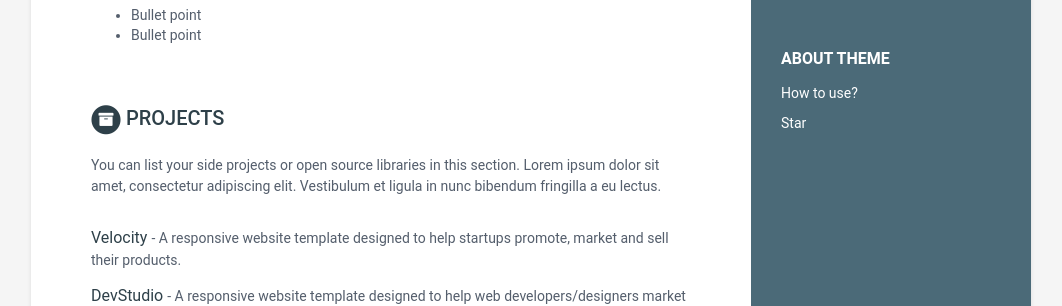
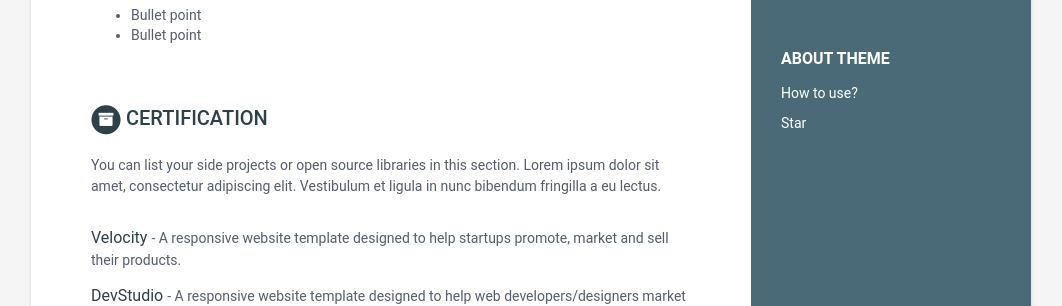
Before and after one commit to rizalespe/rizalespe.github.io, a Jekyll site: the page built from index.html, in a window 1280 px wide. Shown: the part 963-1269 px from the top of the page, without its empty margins (109-1171 px from the left). Built offline with Jekyll 4.4.1, drawn with Linux system fonts in a browser that asks for light colours.

Commit message:
update data

```diff
--- a/_data/data.yml
+++ b/_data/data.yml
@@ -115,7 +115,7 @@ experiences:
 certification:
     title: Certification
 projects:
-    title: Projects
+    title: Certification
     intro: >
       You can list your side projects or open source libraries in this
       section. Lorem ipsum dolor sit amet, consectetur adipiscing elit.
```
